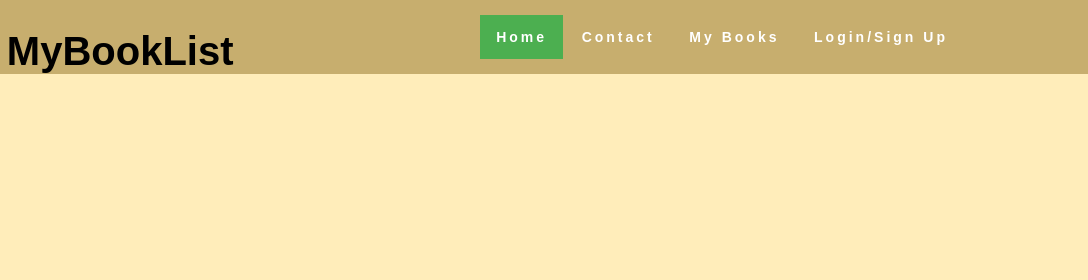
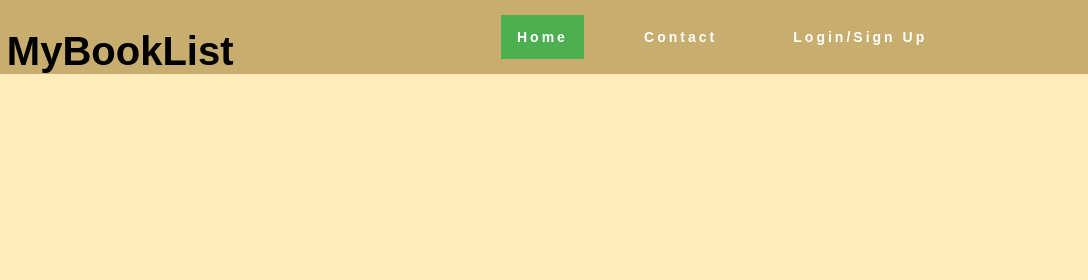
Before and after one commit to VoyagerVII/Internet-Programming---My-Book-List, a website: page Front/index.html in a window 1280 px wide. Shown: the top 280 px of the page, 192-1280 px from the left. Drawn offline with Linux system fonts and the light colour scheme.

Commit message:
Removed My Books from NAVBAR

```diff
--- a/Front/index.html
+++ b/Front/index.html
@@ -18,7 +18,6 @@
             <ul class="nav-links">
               <li><a class="active" href="index.html">Home</a></li>
               <li><a href="./contact.html">Contact</a></li>
-              <li><a href="./myBooks.html">My Books</a></li>
               <li><a href="./login.html">Login/Sign Up</a></li>
             </ul>
         </nav>
```
Also changed, not shown: Front/contact.html (+0 -1 lines), Front/signUp.html (+0 -1 lines).
